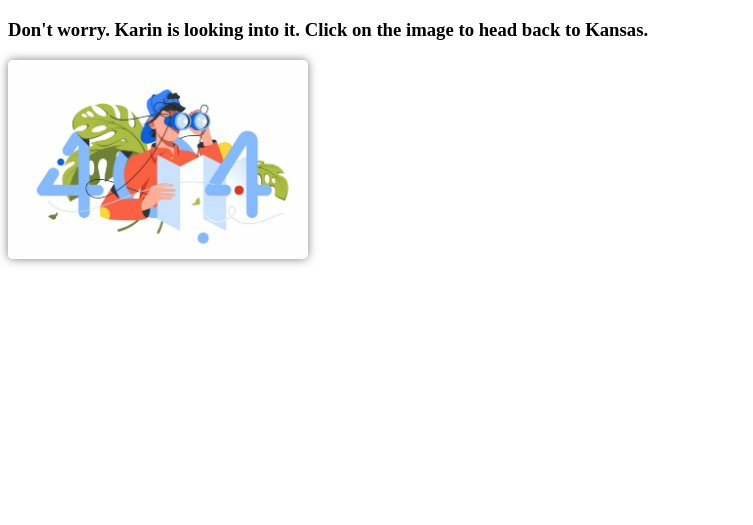
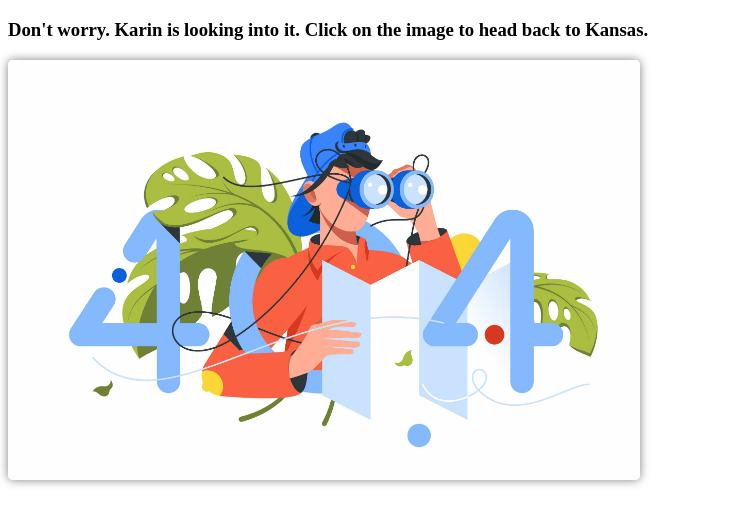
Before and after one commit to Krnsand/My-Resume, a plain HTML site: page 404.html in a window 1280 px wide. Shown: the part 61-586 px from the top of the page, without its empty margins (0-753 px from the left). Drawn offline with Linux system fonts and the light colour scheme.

Commit message:
Style 404 page

```diff
--- a/404.html
+++ b/404.html
@@ -15,7 +15,9 @@
 
 <style>
 .error-img {
-    width: 300px;
+    display: flex;
+    align-items: center;
+    width: 50%;
     height: auto;
     border-radius: 5px;
     box-shadow: 0 0 10px rgba(0, 0, 0, 0.5);
```
